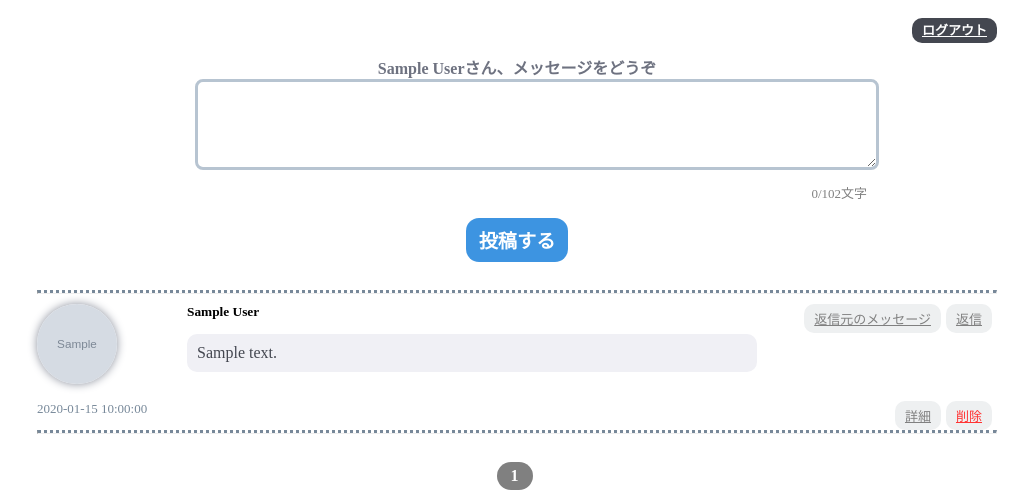
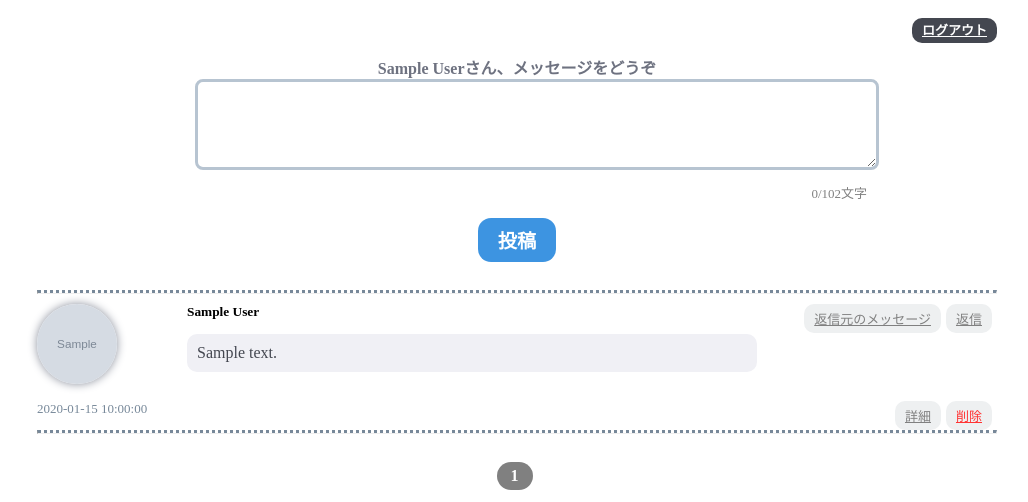
Before and after one commit to MITAAkiko/hitokotoBBS, a PHP site: page /index.php in a window 1280 px wide. Shown: the top 502 px of the page, without its empty margins (123-1151 px from the left). Run offline with PHP 8.4, Linux system fonts and the light colour scheme; the visitor is signed in with stand-in values (Sample User, id 1); tables that the repository leaves empty hold one stand-in row (values such as "Sample post"); grey boxes marked "Sample" are stand-in pictures; some libraries are stand-ins or nearby versions.

Commit message:
投稿ボタンを調整

```diff
--- a/post/index.php
+++ b/post/index.php
@@ -102,7 +102,7 @@ function makeLink($value){
         </dd>
     </dl>
     <div>
-        <input class="submit" type="submit" value="投稿する">
+        <input class="submit" type="submit" value="投稿">
         <br><hr>
     </div>
 </form>
--- a/post/style.css
+++ b/post/style.css
@@ -28,13 +28,19 @@ hr{
 .submit{
     background-color: rgb(61, 148, 225);
     border-radius: 13px;
-    padding: 8px 13px;
+    padding: 8px 20px;
     font-weight:bold;
     font-size: larger;
     border:0px;
     color:white;
     display: block;
     margin:auto;
+}
+.submit:hover{
+    cursor: pointer;
+}
+.submit:active{
+    background-color:rgb(50, 124, 190);
 }
 textarea{
     display:block;
```
